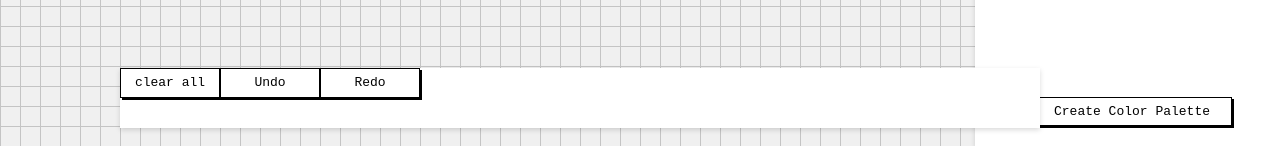
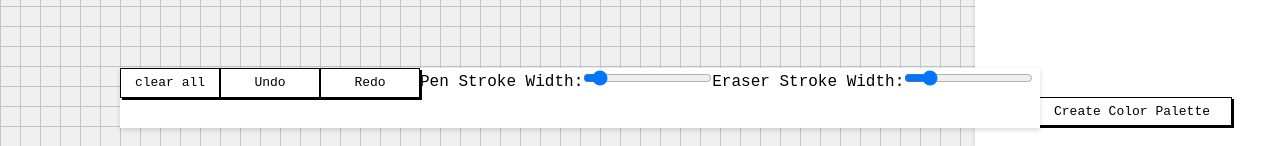
Before and after one commit to NitikaMaharjan/paint-kit, a React (Vite) app in the folder frontend/: page /userhome in a window 1280 px wide. Shown: the part 654-800 px from the top of the page. Built offline with nearby package versions, Linux system fonts and the light colour scheme; no server answers; sample sign-in values are in the browser's storage.

Commit message:
feat: add pen and eraser stroke width

```diff
--- a/frontend/src/components/navbar/BottomNavbar.jsx
+++ b/frontend/src/components/navbar/BottomNavbar.jsx
@@ -1,9 +1,29 @@
-import { useContext } from "react"
+import { useContext, useEffect, useState } from "react"
 import DrawContext from "../../context/draw/DrawContext"
 
 export default function BottomNavbar() {
 
-    const { handleClearCanvas, handleUndo, handleRedo } = useContext(DrawContext);
+    const { handleClearCanvas, handleUndo, handleRedo, setPenStrokeWidth, setEraserStrokeWidth } = useContext(DrawContext);
+
+    const [inputPenStrokeWidth, setInputPenStrokeWidth] = useState(2);
+    const [inputEraserStrokeWidth, setInputEraserStrokeWidth] = useState(4);
+
+    const handlePenStrokeWidthChange = (e)=> {
+        setInputPenStrokeWidth(e.target.value);
+    }
+
+    const handleEraserStrokeWidthChange = (e)=> {
+        setInputEraserStrokeWidth(e.target.value);
+    }
+
+    useEffect(() => {
+        setPenStrokeWidth(inputPenStrokeWidth);
+    }, [inputPenStrokeWidth]);
+
+    useEffect(() => {
+        setEraserStrokeWidth(inputEraserStrokeWidth);
+    }, [inputEraserStrokeWidth]);
+
 
     return (
         <div className="bottom-navbar">
@@ -11,6 +31,10 @@ export default function BottomNavbar() {
                 <button className="confirm-btn" onClick={handleClearCanvas}>clear all</button>
                 <button className="confirm-btn" onClick={handleUndo}>Undo</button>
                 <button className="confirm-btn" onClick={handleRedo}>Redo</button>
+                <label htmlFor="pen_stroke_width">Pen Stroke Width:</label>
+                <input type="range" id="pen_stroke_width" name="pen_stroke_width" min="0" max="25" value={inputPenStrokeWidth} onChange={handlePenStrokeWidthChange}/>
+                <label htmlFor="eraser_stroke_width">Eraser Stroke Width:</label>
+                <input type="range" id="eraser_stroke_width" name="eraser_stroke_width" min="0" max="25" value={inputEraserStrokeWidth} onChange={handleEraserStrokeWidthChange}/>
             </div>
         </div>
     )
--- a/frontend/src/context/draw/DrawState.jsx
+++ b/frontend/src/context/draw/DrawState.jsx
@@ -13,6 +13,8 @@ export default function DrawState(props) {
 
   const [drawing, setDrawing] = useState(false);
   const [tool, setTool] = useState("pen");
+  const [penStrokeWidth, setPenStrokeWidth] = useState(2);
+  const [eraserStrokeWidth, setEraserStrokeWidth] = useState(4);
   const [selectedColor, setSelectedColor] = useState("#000000");
   const [fetchedDrawings, setFetchedDrawings] = useState([]);
 
@@ -39,14 +41,14 @@ export default function DrawState(props) {
       ctx.beginPath();
       ctx.moveTo(posX, posY);
       ctx.strokeStyle = selectedColor;
-      ctx.lineWidth = 2;
+      ctx.lineWidth = penStrokeWidth;
       ctx.lineCap = "round";
     }else if(tool==="eraser") {
       setDrawing(true);
       ctx.beginPath();
       ctx.moveTo(posX, posY);
       ctx.strokeStyle = "#ffffff";
-      ctx.lineWidth = 4;
+      ctx.lineWidth = eraserStrokeWidth;
       ctx.lineCap = "round";
     }else if(tool==="bucket fill") {
       const rgbaColor = convertHexToRgba(selectedColor);
@@ -226,7 +228,7 @@ export default function DrawState(props) {
   }
 
   return(
-    <DrawContext.Provider value={{ canvasRef, handleMouseDown, handleMouseMove, handleMouseUp, setTool, setSelectedColor, handleClearCanvas, handleUndo, handleRedo, fetchUserDrawing, fetchedDrawings }}>
+    <DrawContext.Provider value={{ canvasRef, handleMouseDown, handleMouseMove, handleMouseUp, setTool, setSelectedColor, handleClearCanvas, handleUndo, handleRedo, fetchUserDrawing, fetchedDrawings, setPenStrokeWidth, setEraserStrokeWidth }}>
       {props.children}
     </DrawContext.Provider>
   )
```
